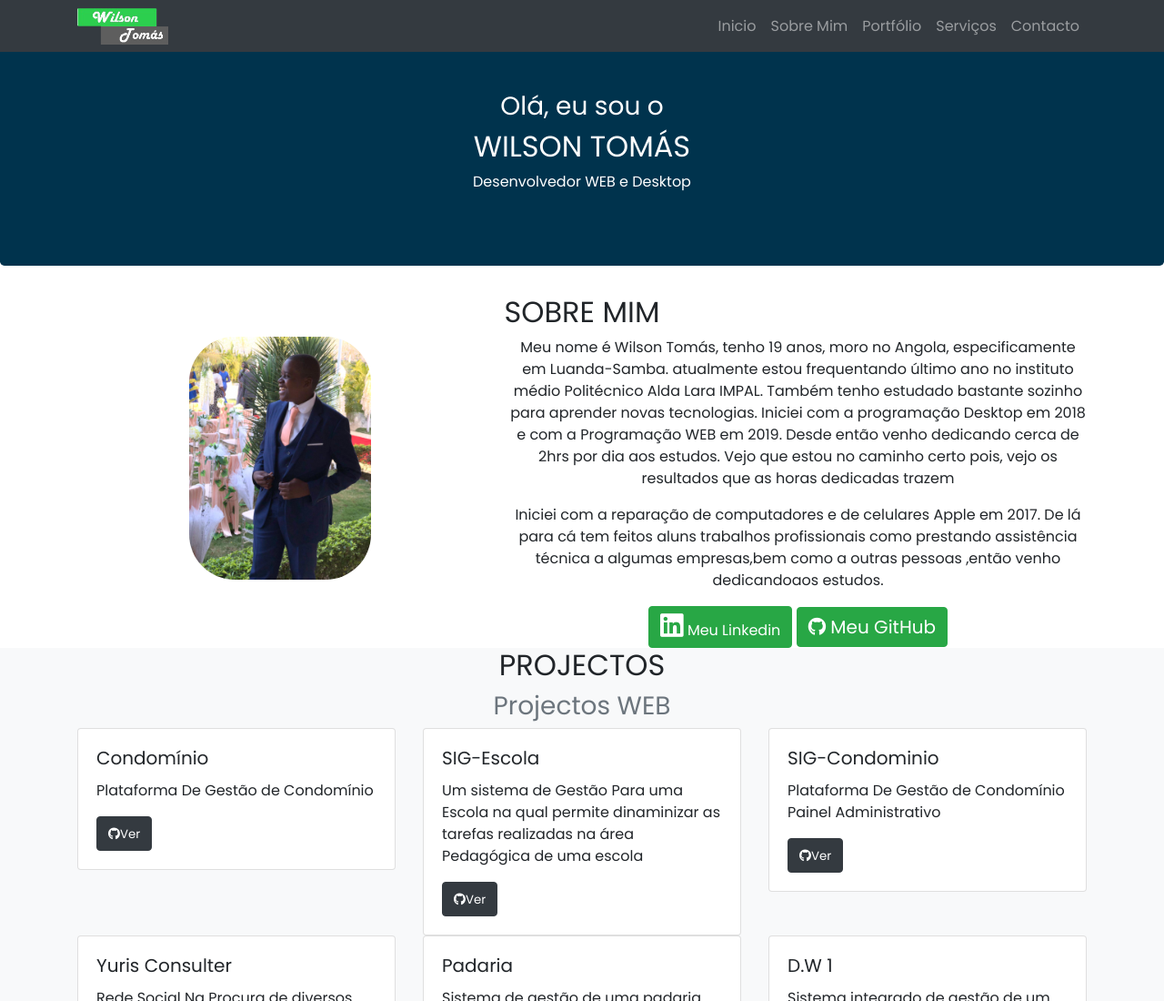
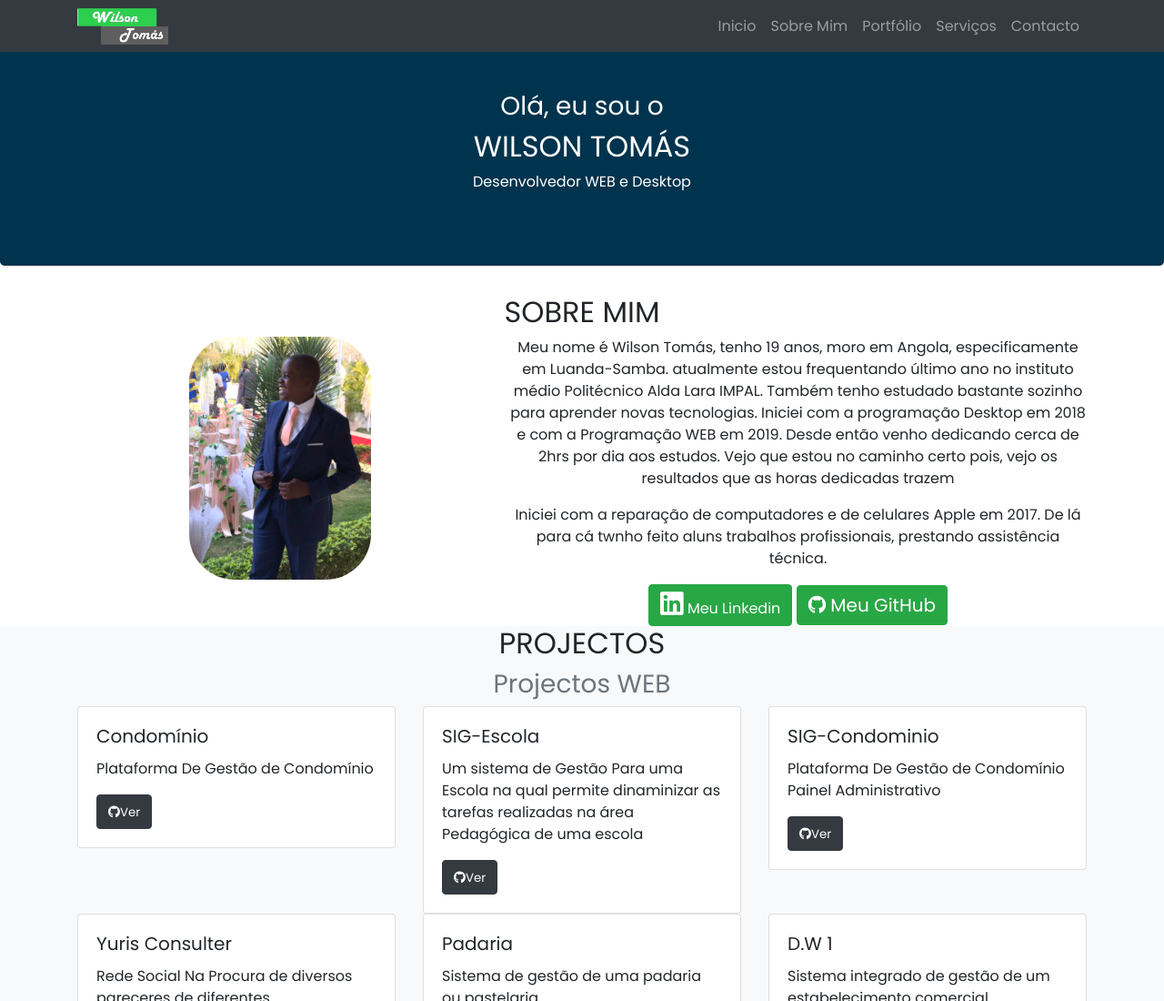
Before and after one commit to Wilsontomas8/Wilsontomas8.github.io, a plain HTML site: page index.html in a window 1280 px wide. Shown: the top 1100 px of the page at 91% size. Drawn offline with Linux system fonts and the light colour scheme.

Commit message:
Add files via upload

```diff
--- a/index.html
+++ b/index.html
@@ -346,12 +346,12 @@ section#contact form#contactForm :-ms-input-placeholder {
             		</div>
             		<div class="col-md-7">
                         <div class="text-center">
-            			<p>Meu nome é Wilson Tomás, tenho 19 anos, moro no Angola, especificamente em Luanda-Samba. atualmente estou frequentando último ano no instituto médio Politécnico Alda Lara IMPAL. Também tenho estudado bastante sozinho para aprender novas tecnologias.
 
+            			<p>Meu nome é Wilson Tomás, tenho 19 anos, moro em Angola, especificamente em Luanda-Samba. atualmente estou frequentando último ano no instituto médio Politécnico Alda Lara IMPAL. Também tenho estudado bastante sozinho para aprender novas tecnologias.
                      Iniciei com a programação Desktop em 2018 e com a Programação WEB em 2019. Desde então venho dedicando cerca de 2hrs por dia aos estudos. Vejo que estou no caminho certo pois, vejo os resultados que as horas dedicadas trazem
                      </p>
                      <p>
-                        Iniciei com a reparação de computadores e de celulares Apple em 2017. De lá para cá tem feitos aluns trabalhos profissionais como prestando assistência técnica a algumas empresas,bem como a outras pessoas ,então venho dedicandoaos estudos.
+                        Iniciei com a reparação de computadores e de celulares Apple em 2017. De lá para cá twnho feito aluns trabalhos profissionais, prestando assistência técnica.
                      </p>
                      <button class="btn btn-success"><a href="https://www.linkedin.com/in/wilson-tomás-3301831b9" style="color: white"target="_blank"><i class="fab fa-linkedin" style="font-size: 22pt;" ></i> Meu Linkedin</a></button>
                      <button class="btn btn-success center" style="text-align: center;"><a href="https://github.com/Wilsontomas8" style="color: white;font-size: 15pt;"target="_blank"><i class="fab fa-github" ></i> Meu GitHub</a></button>
@@ -393,7 +393,7 @@ section#contact form#contactForm :-ms-input-placeholder {
       <div class="card-body">
         <h5 class="card-title">SIG-Condominio</h5>
         <p class="card-text">Plataforma De  Gestão de Condomínio Painel Administrativo</p>
-        <button class="btn btn-dark card-link"><a href="https://github.com/Wilsontomas8/condominioadmin.git" style="color: white;font-size: 10pt;"target="_blank"><i class="fab fa-github" ></i>Ver</a></button>
+        <button class="btn btn-dark card-link"><a href="https://github.com/Wilsontomas8/condominioadmin.git" style="color: white;font-size: 10pt;" target="_blank"><i class="fab fa-github" ></i>Ver</a></button>
       </div>
     </div>
   </div>
@@ -401,7 +401,7 @@ section#contact form#contactForm :-ms-input-placeholder {
     <div class="card">
       <div class="card-body">
         <h5 class="card-title">Yuris Consulter</h5>
-        <p class="card-text">Rede Social  Na Procura de diversos pareceres de diferentes Jurístas(Advogado) </p>
+        <p class="card-text">Rede Social Na Procura de diversos pareceres de diferentes Jurístas(Advogado) </p>
         <a href="#" class="btn btn-dark">Em construção </a>
       </div>
     </div>
```
